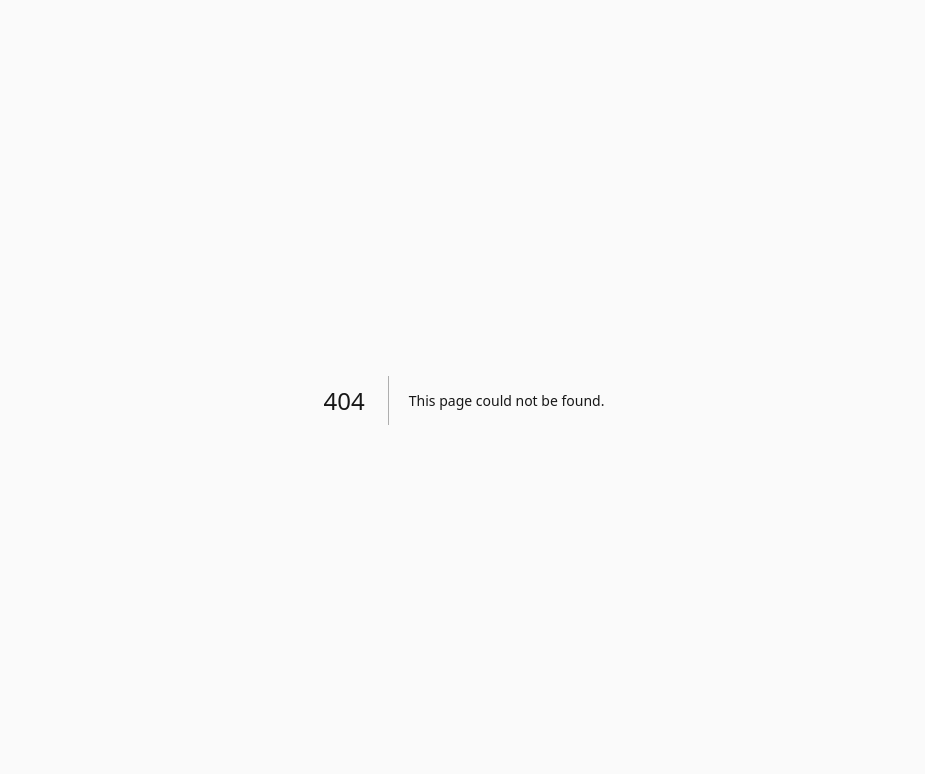
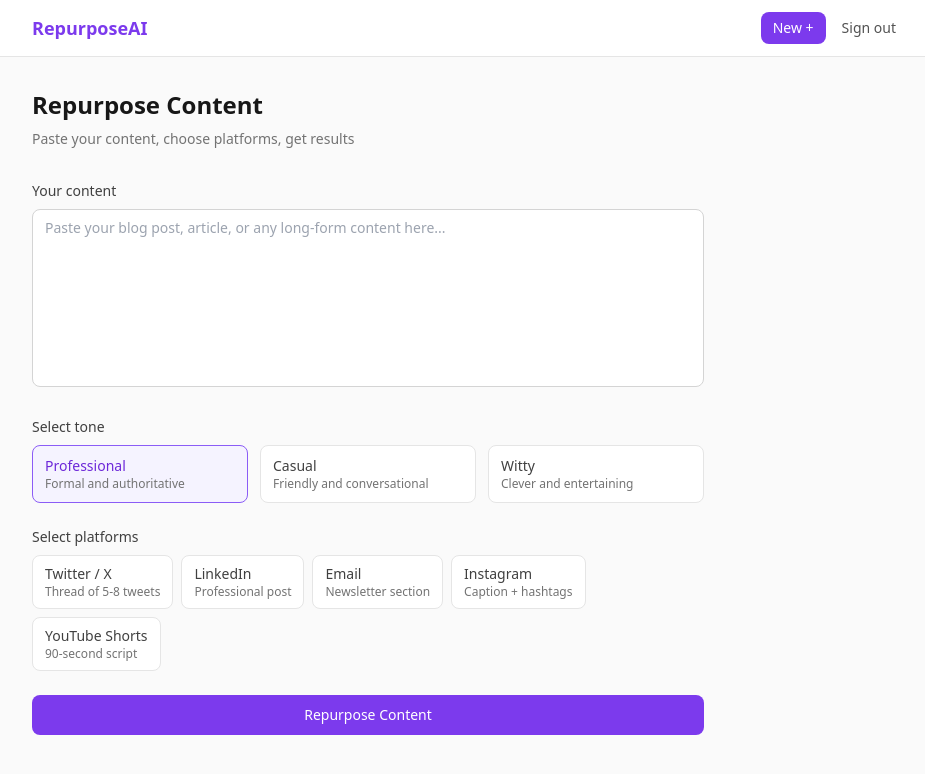
Before and after one commit to noormuhammadraza/content-repurposing-tool, a Next.js app: page /repurpose in a window 1280 px wide. Before the commit this address had no page. Shown: the top 774 px of the page, without its empty margins (176-1101 px from the left). Built offline with nearby package versions, Linux system fonts and the light colour scheme.

Commit message:
Add repurpose page with content input, tone/platform selection, and results display

```diff
--- /dev/null
+++ b/app/repurpose/page.tsx
@@ -0,0 +1,115 @@
+'use client';
+
+import { useState } from 'react';
+import Navbar from '@/components/Navbar';
+import ToneSelector from '@/components/ToneSelector';
+import PlatformSelector from '@/components/PlatformSelector';
+import OutputCard from '@/components/OutputCard';
+import type { Platform, Tone, RepurposeJob } from '@/types';
+
+export default function RepurposePage() {
+  const [originalText, setOriginalText] = useState('');
+  const [tone, setTone] = useState<Tone>('professional');
+  const [platforms, setPlatforms] = useState<Platform[]>([]);
+  const [loading, setLoading] = useState(false);
+  const [error, setError] = useState<string | null>(null);
+  const [job, setJob] = useState<RepurposeJob | null>(null);
+
+  async function handleSubmit() {
+    setLoading(true);
+    setError(null);
+    setJob(null);
+
+    if (originalText.trim() === '') {
+      setError('Please enter some content to repurpose');
+      setLoading(false);
+      return;
+    }
+    if (platforms.length === 0) {
+      setError('Please select at least one platform');
+      setLoading(false);
+      return;
+    }
+
+    const response = await fetch('/api/repurpose', {
+      method: 'POST',
+      headers: { 'Content-Type': 'application/json' },
+      body: JSON.stringify({ originalText, platforms, tone }),
+    });
+
+    const json = await response.json();
+
+    if (!response.ok) {
+      setError(json.error || 'Something went wrong');
+      setLoading(false);
+      return;
+    }
+
+    setJob(json.data);
+    setLoading(false);
+  }
+
+  return (
+    <div className="min-h-screen bg-neutral-50">
+      <Navbar />
+      <main className="max-w-4xl mx-auto px-4 py-8">
+        <h1 className="text-2xl font-bold text-neutral-900 mb-2">Repurpose Content</h1>
+        <p className="text-neutral-500 text-sm mb-8">Paste your content, choose platforms, get results</p>
+
+        <div className={`grid gap-8 ${job ? 'grid-cols-2' : 'grid-cols-1 max-w-2xl'}`}>
+          <div className="space-y-6">
+            <div>
+              <label className="block text-sm font-medium text-neutral-700 mb-2">Your content</label>
+              <textarea
+                value={originalText}
+                onChange={(e) => setOriginalText(e.target.value)}
+                placeholder="Paste your blog post, article, or any long-form content here..."
+                rows={8}
+                className="w-full border border-neutral-300 rounded-lg px-3 py-2 text-sm focus:outline-none focus:ring-2 focus:ring-violet-500 resize-none"
+                disabled={loading}
+              />
+            </div>
+
+            <div>
+              <p className="block text-sm font-medium text-neutral-700 mb-2">Select tone</p>
+              <ToneSelector value={tone} onChange={setTone} />
+            </div>
+
+            <div>
+              <p className="block text-sm font-medium text-neutral-700 mb-2">Select platforms</p>
+              <PlatformSelector selected={platforms} onChange={setPlatforms} />
+            </div>
+
+            {error && (
+              <div role="alert" className="text-sm text-red-600 bg-red-50 rounded-lg px-3 py-2">
+                {error}
+              </div>
+            )}
+
+            <button
+              type="button"
+              onClick={handleSubmit}
+              disabled={loading}
+              className="w-full bg-violet-600 text-white rounded-lg py-2.5 text-sm font-medium hover:bg-violet-700 disabled:opacity-50 disabled:cursor-not-allowed"
+            >
+              {loading ? 'Repurposing...' : 'Repurpose Content'}
+            </button>
+          </div>
+
+          {job && (
+            <div className="space-y-4">
+              <h2 className="text-lg font-semibold text-neutral-900">Results</h2>
+              {job.platforms.map((platform) => (
+                <OutputCard
+                  key={platform}
+                  platform={platform}
+                  content={job.outputs[platform]}
+                />
+              ))}
+            </div>
+          )}
+        </div>
+      </main>
+    </div>
+  );
+}
```
